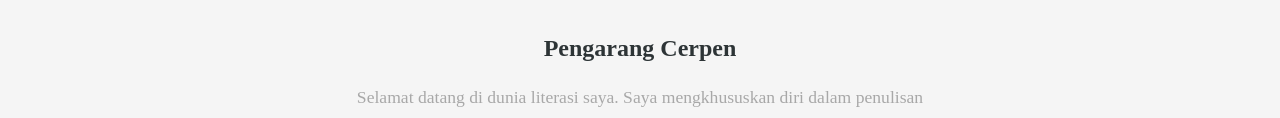
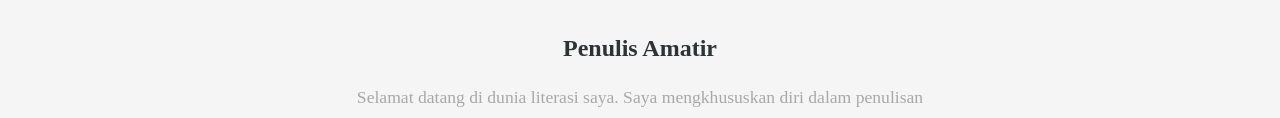
Before and after one commit to wilfauzy/porto, a plain HTML site: page index.html in a window 1280 px wide. Shown: the part 337-455 px from the top of the page. Drawn offline with Linux system fonts and the light colour scheme.

Commit message:
Update index.html

```diff
--- a/index.html
+++ b/index.html
@@ -259,7 +259,7 @@
 
     <header id="home">
         <img src="profil.jpg" alt="Foto Penulis" class="author-img">
-        <h2>Pengarang Cerpen</h2>
+        <h2>Penulis Amatir</h2>
         <p class="intro">
             Selamat datang di dunia literasi saya. Saya mengkhususkan diri dalam penulisan fiksi kontemporer
             dan cerita pendek. Setiap buku adalah petualangan baru dalam mengeksplorasi kata-kata.
```
